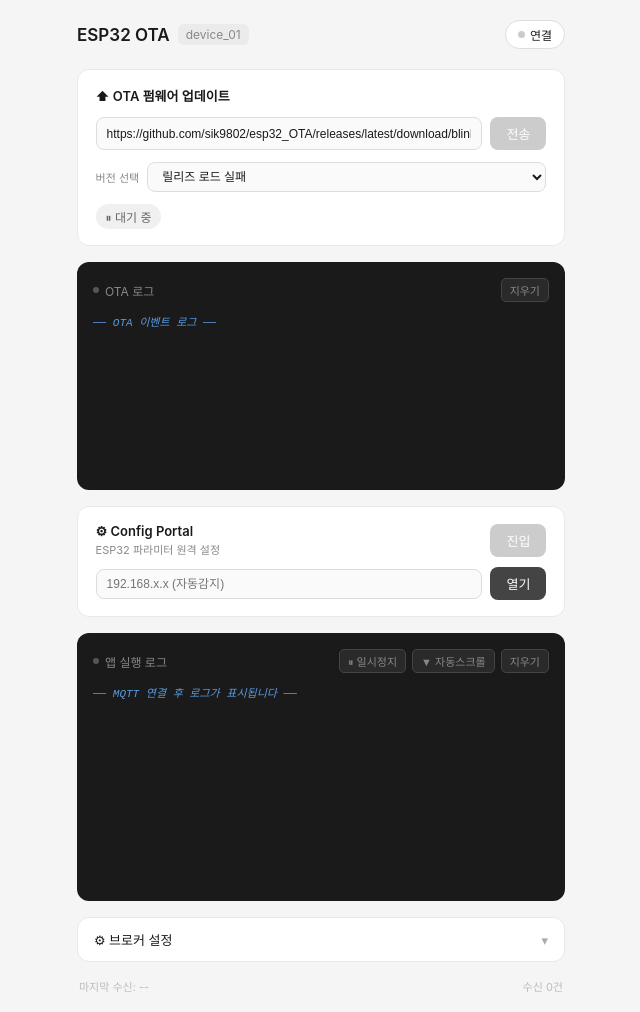
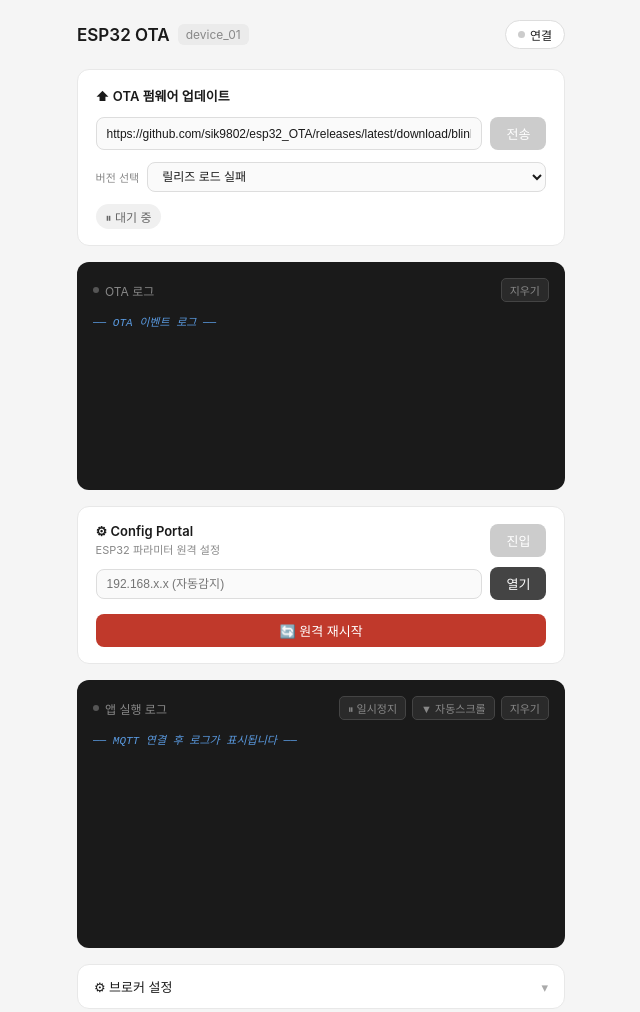
Before and after one commit to sik9802/esp32_OTA, a plain HTML site: page index.html in a window 1280 px wide. Shown: the top 1012 px of the page, without its empty margins (319-959 px from the left). Drawn offline with Linux system fonts and the light colour scheme; no server answers.

Commit message:
Update index.html
컨트롤러 원격 리셋 기능 페이지 추가
HTML — 열기 버튼 행 아래에 추가:
script — sendConfigEnter() 아래에 추가:
setConnUI — 버튼 활성화/비활성화 추가:

```diff
--- a/index.html
+++ b/index.html
@@ -145,6 +145,11 @@
         onclick="openPortal()" disabled
         style="background:#444;">열기</button>
     </div>
+    <div style="display:flex;gap:8px;align-items:center;margin-top:4px;">
+     <button class="btn-ota" id="btn-restart"
+       onclick="sendRestart()" disabled
+       style="background:#c0392b;flex:1;">🔄 원격 재시작</button>
+    </div>
   </div>
 
   <!-- App Log Terminal -->
@@ -282,6 +287,18 @@
   });
 }
 
+function sendRestart() {
+  if (!client || !client.connected) return;
+  if (!confirm('ESP32를 재시작하시겠습니까?')) return;
+  client.publish('device/restart', '1', { qos: 1 }, (err) => {
+    if (err) {
+      addAppLog('SYS', '재시작 명령 전송 실패: ' + err.message);
+    } else {
+      addAppLog('SYS', '🔄 원격 재시작 명령 전송 완료');
+    }
+  });
+}
+
 // ── IP 자동 감지 ───────────────────────────────
 function tryParseIP(logStr) {
   const m = logStr.match(/IP 할당: ([\d.]+)/);
@@ -385,6 +402,7 @@
   const appDot = document.getElementById('app-term-dot');
   const otaDot = document.getElementById('ota-term-dot');
   const btnPortal = document.getElementById('btn-portal');
+  const btnRestart = document.getElementById('btn-restart');
   const ipInput = document.getElementById('portal-ip');
 
   if (state === 'connected') {
@@ -392,6 +410,7 @@
     btn.textContent = '연결 해제'; btn.className = 'btn-connect active';
     btnOta.disabled = false;
     btnPortal.disabled = false;
+    btnRestart.disabled = false;
     appDot.className = 'term-dot'; otaDot.className = 'term-dot ota-active';
     addAppLog('SYS', '── MQTT 연결됨. 로그 수신 시작 ──');
   } else if (state === 'connecting') {
@@ -405,6 +424,7 @@
     btn.textContent = '연결'; btn.className = 'btn-connect';
     btnOta.disabled = true;
     btnPortal.disabled = true;
+    btnRestart.disabled = true;
     ipInput.value = '';
     ipInput.style.color = '#aaa';
     document.getElementById('btn-portal-open').disabled = true;
```
